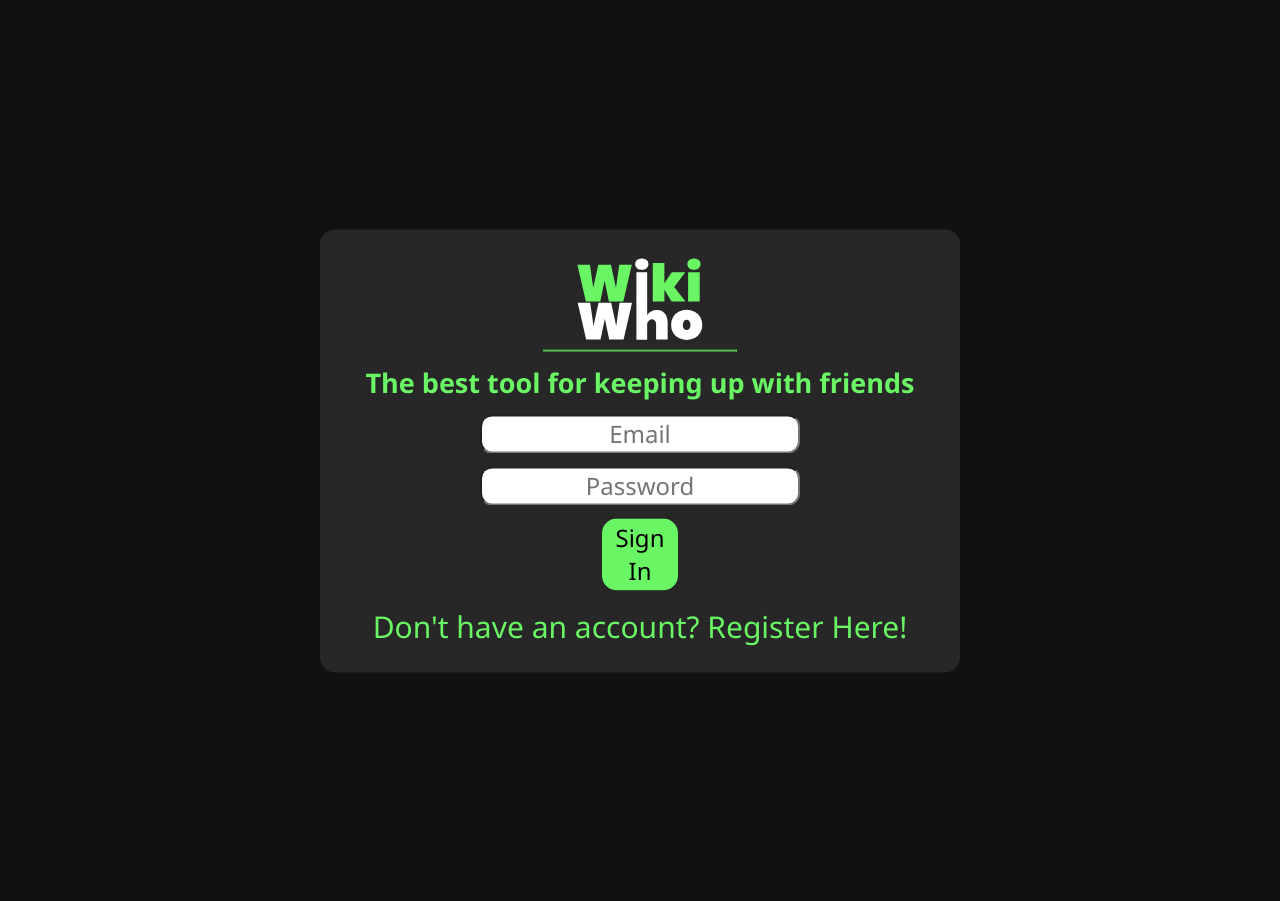
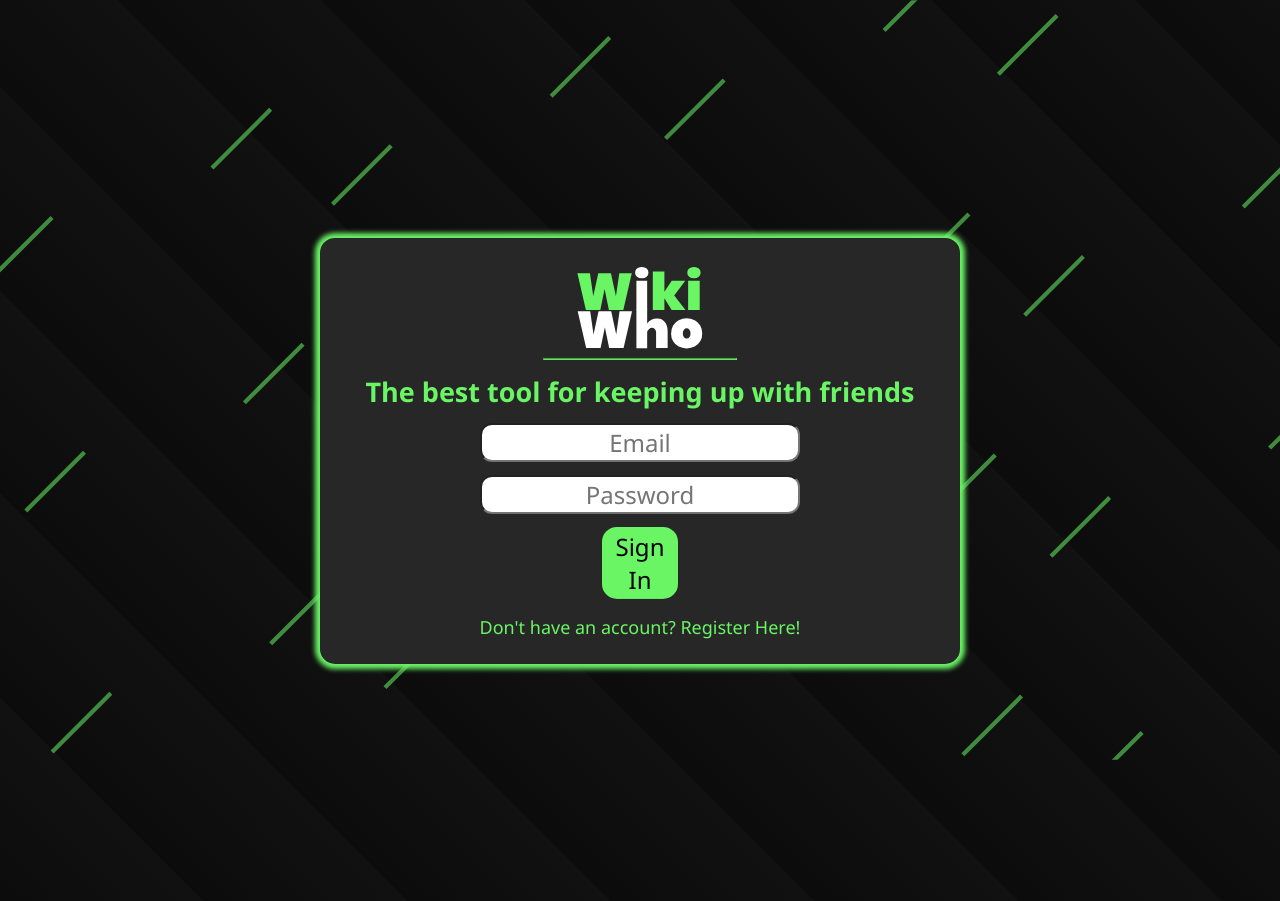
Before and after one commit to Naton-1/POOSD-POOP-Group-Small_Project, a PHP site: page / in a window 1280 px wide. Run offline with PHP 8.4, Linux system fonts and the light colour scheme.

Commit message:
spiced up the UI

```diff
--- a/css/contacts.css
+++ b/css/contacts.css
@@ -1,5 +1,5 @@
 body  {
-    background-color: #111111;
+    background: repeating-linear-gradient(45deg, #0c0c0c,#111111 144px);
     margin: 0px;
     font-family: 'Segoe UI', Frutiger-serif;
 }
--- a/css/login.css
+++ b/css/login.css
@@ -1,5 +1,10 @@
 body {
-    background-color: #111111;
+    background: repeating-linear-gradient(45deg, #0c0c0c,#111111 144px);
+    margin: 0;
+    display: inline-block;
+	width: 100%;
+	vertical-align: middle;
+	overflow: hidden;
 }
 
 #title {
@@ -39,6 +44,7 @@ hr {
     padding: 25px 0px 25px 0px;
     background-color: #272727;
     border-radius: 15px;
+    box-shadow:0 0 5px 5px #6af565;
 }
 
 .containter {
@@ -84,11 +90,17 @@ hr {
     font-size: 24px;
 }
 
+.input:focus {
+    border-color: #6af565;
+    box-shadow: 0 0 6px 6px #6af565;
+}
+
 #registerLink {
     font-family: 'Segoe UI', Frutiger-serif;
     margin-top: 2.5%;
     text-decoration: none;
     color: #6af565;
+    font-size: 18px;
 }
 
 #registerLink:hover {
@@ -114,3 +126,39 @@ input[type="text"],input[type="password"] {
     font-family: 'Segoe UI', Frutiger-serif;
     color: #ff0008;
 }
+
+#home {
+  clip-path: url(#cache);
+}
+
+#line {
+  fill: none;
+  opacity: .55;
+  stroke: #6af565;
+  stroke-width: 6;
+  stroke-miterlimit: 10;
+  stroke-dasharray: 200;
+  stroke-dashoffset: 800;
+  animation: draw 15s;
+  animation-fill-mode: forwards;
+  animation-iteration-count: infinite;
+  animation-timing-function: ease-in-out;
+}
+
+@keyframes draw {
+  to {
+    stroke-dashoffset: 0;
+  }
+}
+
+@keyframes show {
+  0% {
+    opacity: 0.15;
+  }
+  50% {
+    opacity: 0.2;
+  }
+  100% {
+    opacity: 0.15;
+  }
+}
--- a/index.html
+++ b/index.html
@@ -23,6 +23,49 @@
 			<a href="/register.html" id="registerLink" > Don't have an account? Register Here!</a>
 		</div>
 	</div>
+
+	<svg version="1.1" id="home-anim" xmlns="http://www.w3.org/2000/svg" xmlns:xlink="http://www.w3.org/1999/xlink" x="0px" y="0px"
+		 viewBox="0 0 1820 1080" preserveAspectRatio="xMidYMid meet">
+		<g id="home">
+			<defs>
+				<rect id="masque" y="0.4" width="1820" height="1080"/>
+			</defs>
+			<clipPath id="cache">
+				<use xlink:href="#masque"  style="overflow:visible;"/>
+			</clipPath>
+			<g id="line">
+				<line x1="630.8" y1="894.3" x2="476.3" y2="1048.8"/>
+				<line x1="858.2" y1="823.9" x2="1012.7" y2="669.4"/>
+				<line x1="1066.9" y1="458.2" x2="912.4" y2="612.7"/>
+				<line x1="1294.3" y1="387.8" x2="1448.8" y2="233.3"/>
+				<line x1="1503" y1="22.1" x2="1348.5" y2="176.6"/>
+				<line x1="895.6" y1="1166.6" x2="1050.1" y2="1012.1"/>
+				<line x1="1104.3" y1="800.9" x2="949.8" y2="955.4"/>
+				<line x1="1331.7" y1="730.5" x2="1486.2" y2="576"/>
+				<line x1="1540.4" y1="364.8" x2="1385.9" y2="519.3"/>
+				<line x1="1767.8" y1="294.4" x2="1922.3" y2="139.9"/>
+				<line x1="1976.5" y1="-71.3" x2="1822" y2="83.2"/>
+				<line x1="1369.1" y1="1073.2" x2="1523.6" y2="918.7"/>
+				<line x1="1577.8" y1="707.5" x2="1423.3" y2="862"/>
+				<line x1="1805.2" y1="637.1" x2="1959.7" y2="482.6"/>
+				<line x1="1624" y1="1041.4" x2="1469.4" y2="1195.9"/>
+				<line x1="-134.7" y1="674.9" x2="19.8" y2="520.4"/>
+				<line x1="74" y1="309.2" x2="-80.5" y2="463.7"/>
+				<line x1="301.4" y1="238.8" x2="455.9" y2="84.3"/>
+				<line x1="510.1" y1="-126.9" x2="355.6" y2="27.6"/>
+				<line x1="-88.6" y1="1008.9" x2="65.9" y2="854.4"/>
+				<line x1="120.1" y1="643.1" x2="-34.4" y2="797.7"/>
+				<line x1="347.5" y1="572.8" x2="502" y2="418.3"/>
+				<line x1="556.2" y1="207.1" x2="401.7" y2="361.6"/>
+				<line x1="783.6" y1="136.7" x2="938.1" y2="-17.8"/>
+				<line x1="157.6" y1="985.8" x2="3" y2="1140.3"/>
+				<line x1="384.9" y1="915.5" x2="539.4" y2="760.9"/>
+				<line x1="593.6" y1="549.7" x2="439.1" y2="704.3"/>
+				<line x1="821" y1="479.4" x2="975.5" y2="324.9"/>
+				<line x1="1029.7" y1="113.6" x2="875.2" y2="268.2"/>
+				<line x1="1257.1" y1="43.3" x2="1411.6" y2="-111.2"/>
+			</g>
+		</g>
+	</svg>
 </body>
-
 </html>
--- a/js/cookie.js
+++ b/js/cookie.js
@@ -46,4 +46,4 @@ function doLogout() {
     window.location.href = "index.html";
 }
 
-// readCookie();
+readCookie();
```
Also changed, not shown: css/register.css (+54 -1 lines), register.html (+44 -0 lines).
